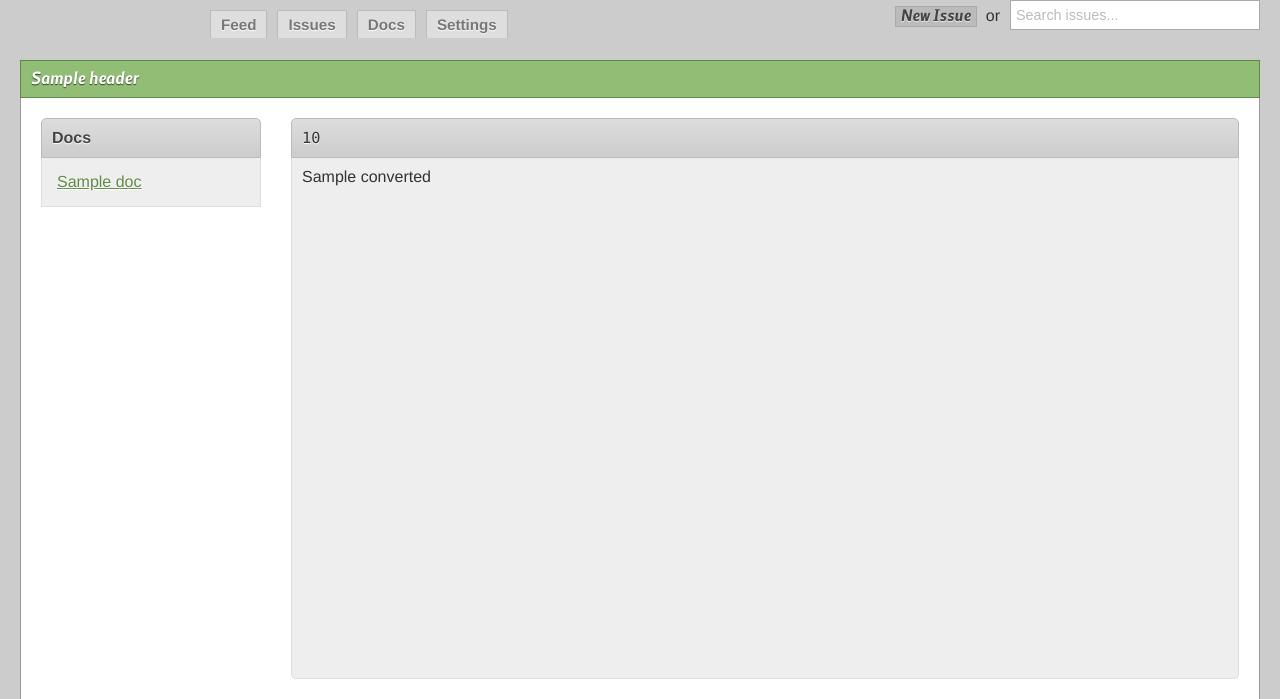
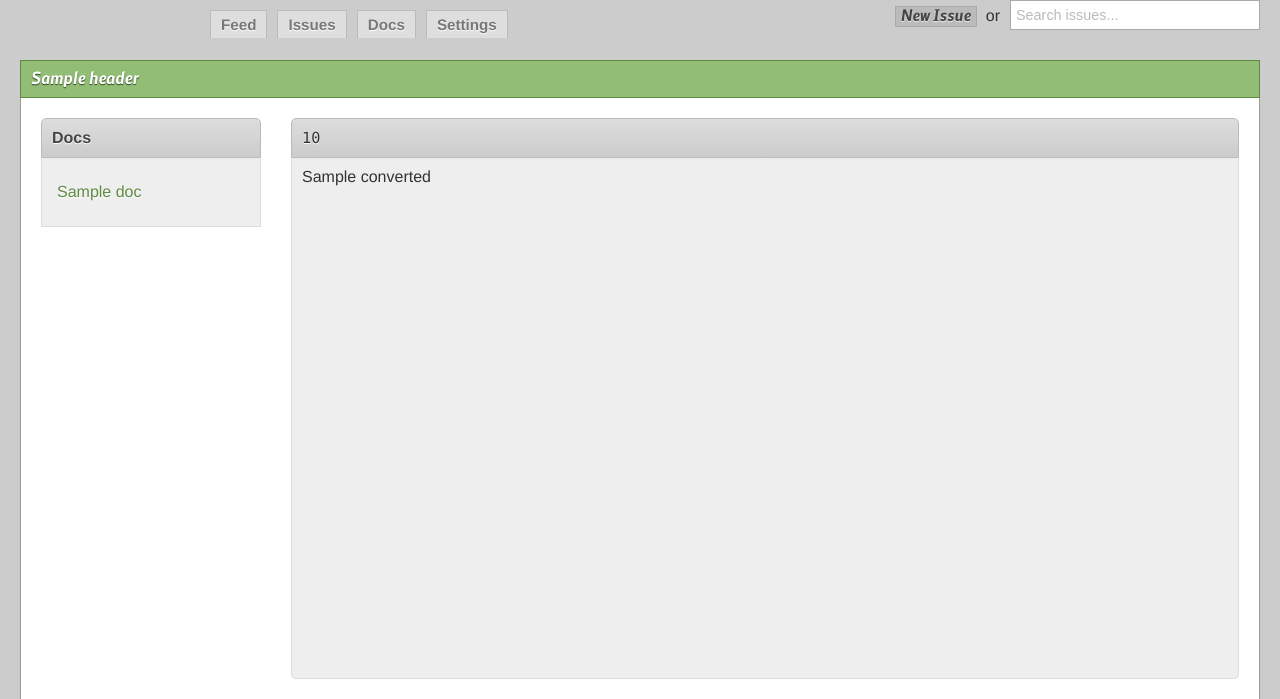
Before and after one commit to ndreynolds/hopper, a Flask app: template hopper/web/templates/docs.html in a window 1280 px wide. Shown: the top 699 px of the page. Run offline with Flask 3, Linux system fonts and the light colour scheme; the template is opened without the code that fills it: most values are stand-ins (such as "Sample title", 1, 10 or a date in 2020); parts of the project's set-up code (start-up, migrations or seed data) failed here and were passed over; some libraries are stand-ins or nearby versions.

Commit message:
Enhances the docs view (CSS/Markup)

```diff
--- a/hopper/web/static/css/style.css
+++ b/hopper/web/static/css/style.css
@@ -262,6 +262,7 @@ th a {
 }
 tr.content:nth-child(even) {
   background-color: #f3f3f3;
+  border: 1px solid #eeeeee;
 }
 textarea {
   padding: 5px;
@@ -518,6 +519,9 @@ div.codehilite {
   background-color: #002b36;
   overflow: auto;
   font-family: Menlo, Andale Mono, DejaVu, monospace;
+  border-radius: 3px;
+  -webkit-border-radius: 3px;
+  -moz-border-radius: 3px;
 }
 div.comment > div.codehilite, div.issue > div.codehilite {
   margin-top: 10px;
@@ -820,3 +824,20 @@ a.action-link:hover {
   text-decoration: underline;
   cursor: pointer;
 }
+a.doc-item {
+  display: inline-block;
+  margin-left: -15px;
+  margin-right: -15px;
+  text-decoration: none;
+  padding: 10px;
+  padding-left: 15px;
+  width: 194px;
+}
+a.doc-item.selected {
+  background-color: #dcdcdc;
+  border: 1px solid #ccc;
+  color: #444;
+  border-left: none;
+  border-right: none;
+  text-shadow: 0 1px 1px #fff;
+}
--- a/hopper/web/static/css/style.less
+++ b/hopper/web/static/css/style.less
@@ -322,6 +322,7 @@ th a {
 
 tr.content:nth-child(even) {
     background-color:#f3f3f3;
+    border:1px solid #eeeeee;
 }
 
 textarea {
@@ -547,6 +548,7 @@ div.codehilite {
     background-color:#002b36;
     overflow:auto;
     font-family: Menlo, Andale Mono, DejaVu, monospace;
+    .rounded-corners(3px);
 }
 
 div.comment > div.codehilite, div.issue > div.codehilite {
@@ -863,3 +865,22 @@ a.action-link:hover {
     text-decoration:underline;
     cursor:pointer;
 }
+
+a.doc-item {
+    display:inline-block;
+    margin-left:-15px;
+    margin-right:-15px;
+    text-decoration:none;
+    padding:10px;
+    padding-left:15px;
+    width:194px;
+}
+
+a.doc-item.selected {
+    background-color: #dcdcdc;
+    border:1px solid #ccc;
+    color:#444;
+    border-left:none;
+    border-right:none;
+    text-shadow: 0 1px 1px #fff;
+}
--- a/hopper/web/templates/docs.html
+++ b/hopper/web/templates/docs.html
@@ -6,7 +6,13 @@
     </div>
     <div class="issue-sidebar-content">
     {% for d in docs %}
-    <a href="/docs/{{ d.link }}">{{ d.name }}</a><br>
+        {% if d.link == doc.link %}
+        <a class="doc-item selected" href="/docs/{{ d.link }}">{{ d.name }}
+            &rarr;</a>
+        </a><br>
+        {% else %}
+        <a class="doc-item" href="/docs/{{ d.link }}">{{ d.name }}</a><br>
+        {% endif %}
     {% endfor %}
     </div>
 </div>
```
